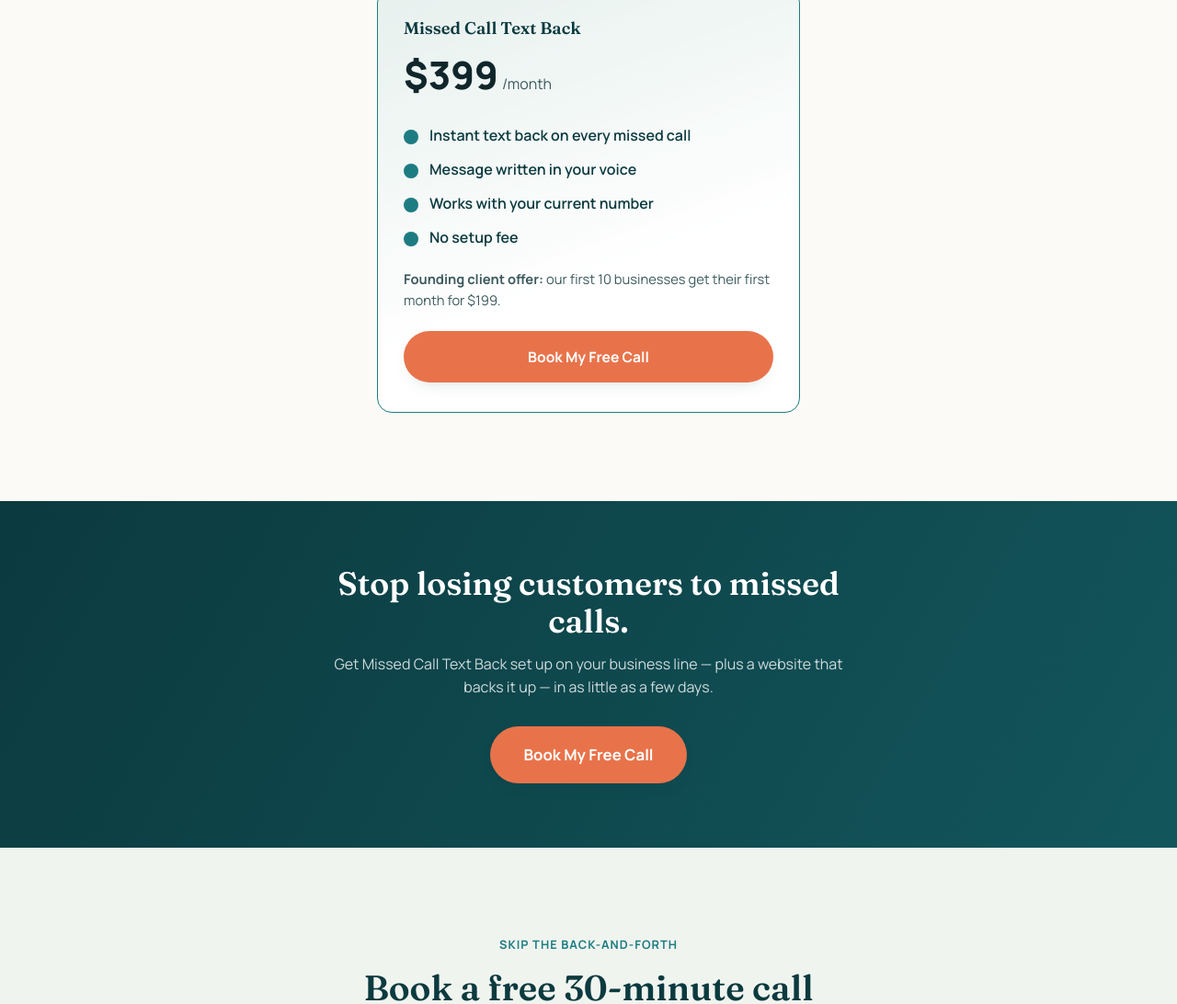
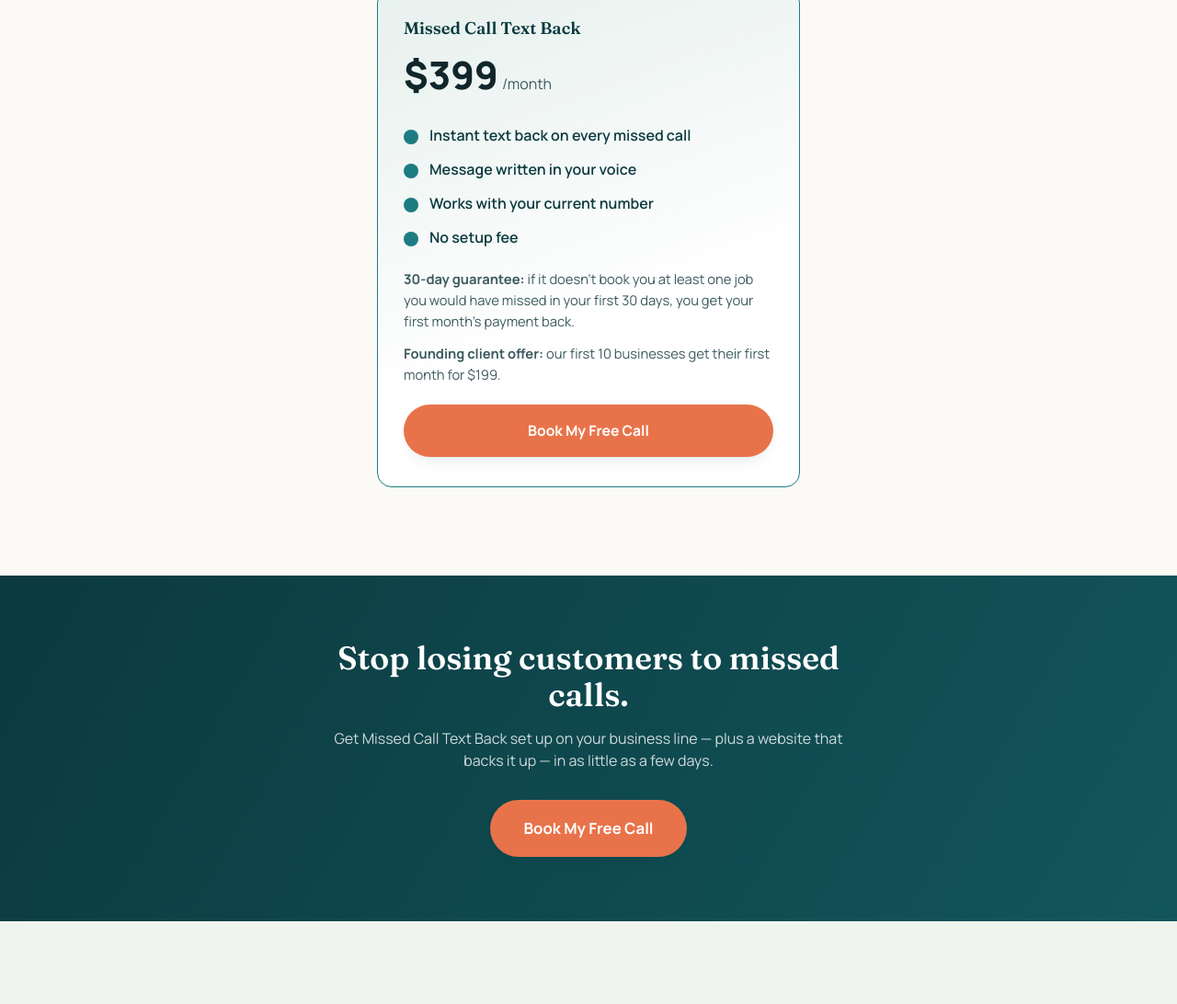
Before and after one commit to lakeshoreventures1-ai/lakehsore-web-co-, a plain HTML site: page index.html in a window 1280 px wide. Shown: the part 4358-5450 px from the top of the page at 92% size. Drawn offline with Linux system fonts and the light colour scheme; a script that the page names is missing.

Commit message:
Add 30-day money-back guarantee to pricing card
Co-Authored-By: Claude Opus 5.5 <noreply@anthropic.com>
Claude-Session: https://claude.ai/code/session_01XiaCqgbSfCTVt5yQChqy7G

```diff
--- a/css/style.css
+++ b/css/style.css
@@ -591,3 +591,4 @@ button{ font-family: inherit; }
 .pricing-card .price strong{ font-size: 2.6rem; font-weight: 800; }
 .pricing-card .price span{ font-size: 1rem; color: var(--ink-soft); margin-left: 4px; }
 .pricing-card .pricing-note{ margin: 22px 0; font-size: 0.92rem; }
+.pricing-card .pricing-note + .pricing-note{ margin-top: -10px; }
--- a/index.html
+++ b/index.html
@@ -274,6 +274,7 @@
           <li>Works with your current number</li>
           <li>No setup fee</li>
         </ul>
+        <p class="pricing-note"><strong>30-day guarantee:</strong> if it doesn't book you at least one job you would have missed in your first 30 days, you get your first month's payment back.</p>
         <p class="pricing-note"><strong>Founding client offer:</strong> our first 10 businesses get their first month for $199.</p>
         <a href="#book-a-call" class="btn btn-primary btn-block">Book My Free Call</a>
       </article>
```
